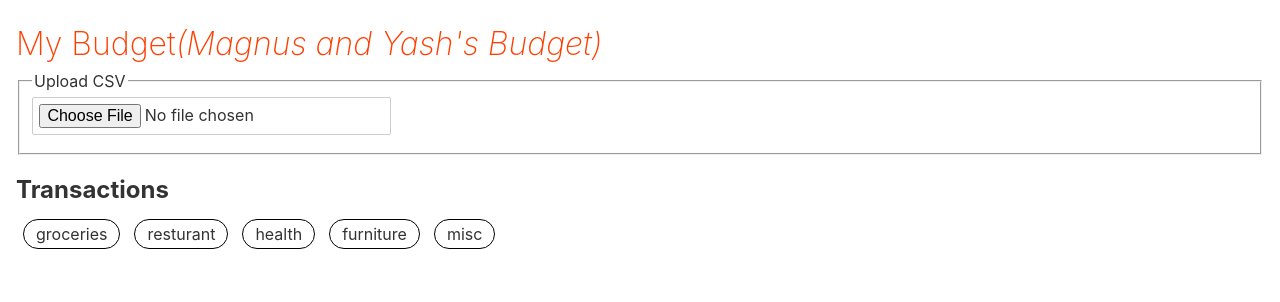
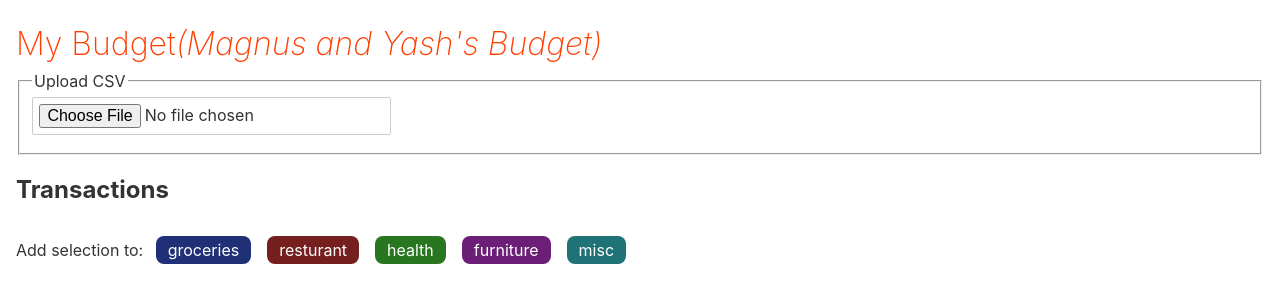
Before and after one commit to Magnus93/my-budget, a Svelte app: page / in a window 1280 px wide. Shown: the top 302 px of the page. Built offline with nearby package versions, Linux system fonts and the light colour scheme.

Commit message:
Add category styling

```diff
--- a/src/App.svelte
+++ b/src/App.svelte
@@ -5,11 +5,11 @@
   let filteredTransactions: Record<string, any>[];
   let headers: string[];
   const categories: {name: string, color?: string}[] = [
-    {name: "groceries", color: "#330033"},
-    {name: "resturant", color: "#330033"},
-    {name: "health", color: "#330033"},
-    {name: "furniture", color: "#330033"},
-    {name: "misc", color: "#330033"},
+    {name: "groceries", color: "blue"},
+    {name: "resturant", color: "red"},
+    {name: "health", color: "green"},
+    {name: "furniture", color: "purple"},
+    {name: "misc", color: "teal"},
   ]
 
   function handleFileSelected(event: any) {
@@ -63,9 +63,10 @@
   </fieldset>
   <div>
     <h2>Transactions</h2>
-    <div>
+    <div class="categories">
+      Add selection to:
       {#each categories as g}
-        <span class="category">{g.name}</span>
+        <span class={"category " + g.color} name={g.name}>{g.name}</span>
       {/each}
     </div>
     <table>
@@ -106,7 +107,7 @@
     /* grid-template-columns: 3fr 1fr; */
   }
   input[type="text"] {
-    max-width: 10rem;
+    width: 100%;
   }
   table {
     height: min-content;
@@ -114,14 +115,16 @@
   tr:nth-child(2n) {
     background-color: aliceblue;
   }
-  tr:hover {
+  tr:not(:first-child):hover {
     outline: 1px solid blue;
+  }
+  .categories {
+    padding: 1rem 0;
   }
   .category {
     padding: 0.25em 0.75em;
     margin: 0 0.5em;
-    outline: 1px solid black;
-    border-radius: 1rem;
+    border-radius: 0.5rem;
   }
 	h1 {
 		color: #ff3e00;
@@ -136,6 +139,27 @@
     margin: 0;
     padding: 0;
   }
+  .red, .blue, .orange, .green, .purple, .teal {
+    color: white;
+  }
+  .red {
+    background-color: #761f1f;
+  }
+  .blue {
+    background-color: #1f3076;
+  }
+  .orange {
+    background-color: #7e4f19;
+  }
+  .green {
+    background-color: #28761f;
+  }
+  .purple {
+    background-color: #6c1f76;
+  }
+  .teal {
+    background-color: #1f7276;
+  }
 
 	@media (min-width: 640px) {
 		main {
```
